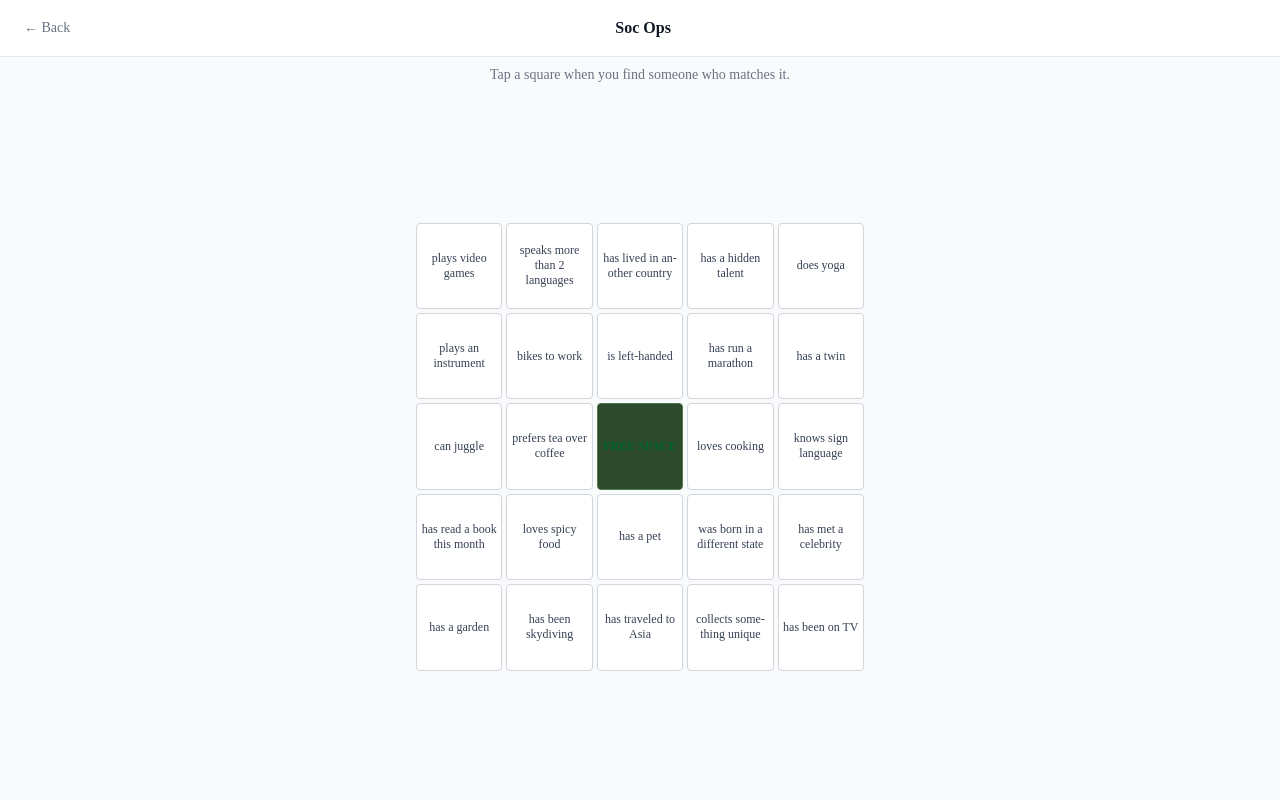
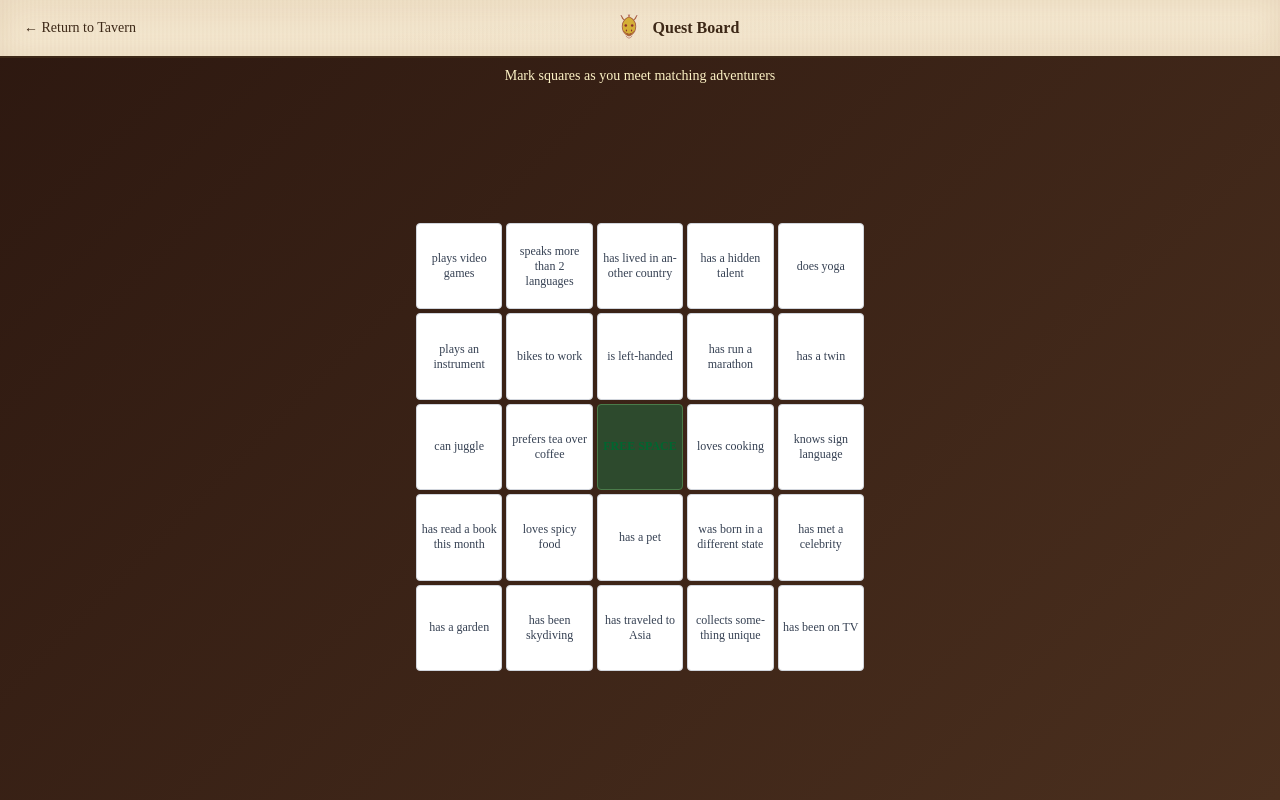
Before and after one commit to marksundquist/my-awesome-bingo, a React (Vite) app: page / in a window 1280 px wide. Both pictures are taken after a click on the button "Begin Quest". Built offline with nearby package versions, Linux system fonts and the light colour scheme.

Commit message:
feat: redesign GameScreen with dragon logo and fantasy language

```diff
--- a/src/components/GameScreen.tsx
+++ b/src/components/GameScreen.tsx
@@ -1,5 +1,6 @@
 import type { BingoSquareData } from '../types';
 import { BingoBoard } from './BingoBoard';
+import { DragonLogo } from './DragonLogo';
 
 interface GameScreenProps {
   board: BingoSquareData[];
@@ -17,28 +18,31 @@ export function GameScreen({
   onReset,
 }: GameScreenProps) {
   return (
-    <div className="flex flex-col min-h-full bg-gray-50">
+    <div className="flex flex-col min-h-full">
       {/* Header */}
-      <header className="flex items-center justify-between p-3 bg-white border-b border-gray-200">
+      <header className="flex items-center justify-between p-3 parchment border-b-2 border-wood">
         <button
           onClick={onReset}
-          className="text-gray-500 text-sm px-3 py-1.5 rounded active:bg-gray-100"
+          className="text-wood text-sm px-3 py-1.5 rounded active:bg-parchment-dark"
         >
-          ← Back
+          ← Return to Tavern
         </button>
-        <h1 className="font-bold text-gray-900">Soc Ops</h1>
+        <div className="flex items-center gap-2">
+          <DragonLogo size="sm" />
+          <h1 className="font-bold text-wood" style={{ fontFamily: 'MedievalSharp, serif' }}>Quest Board</h1>
+        </div>
         <div className="w-16"></div>
       </header>
 
       {/* Instructions */}
-      <p className="text-center text-gray-500 text-sm py-2 px-4">
-        Tap a square when you find someone who matches it.
+      <p className="text-center text-amber-100 text-sm py-2 px-4">
+        Mark squares as you meet matching adventurers
       </p>
 
       {/* Bingo indicator */}
       {hasBingo && (
-        <div className="bg-amber-100 text-amber-800 text-center py-2 font-semibold text-sm">
-          🎉 BINGO! You got a line!
+        <div className="bg-bingo text-wood text-center py-2 font-semibold text-sm border-y-2 border-amber-500">
+          ⚔️ VICTORY! You've completed a quest line!
         </div>
       )}
 
```
